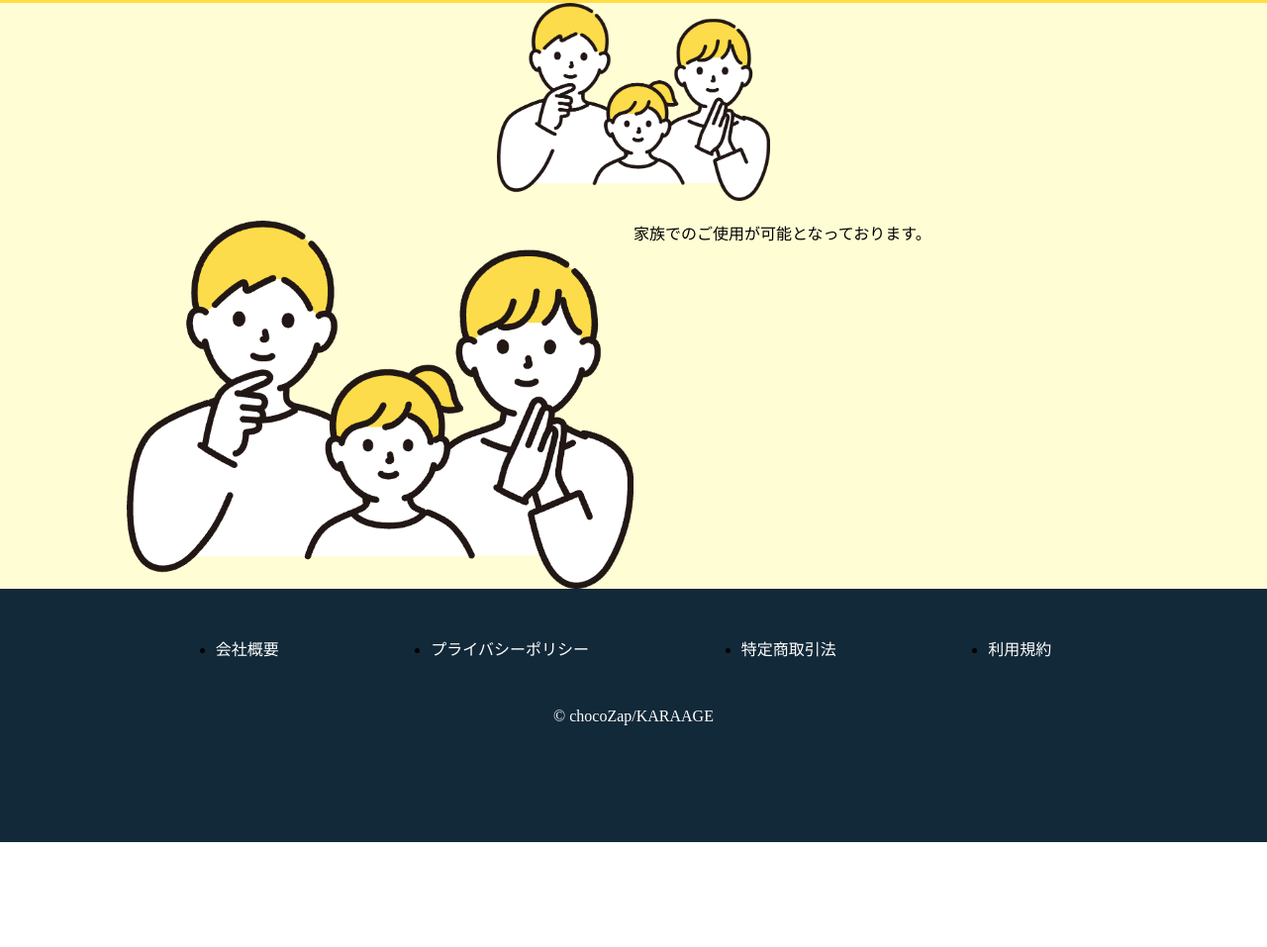
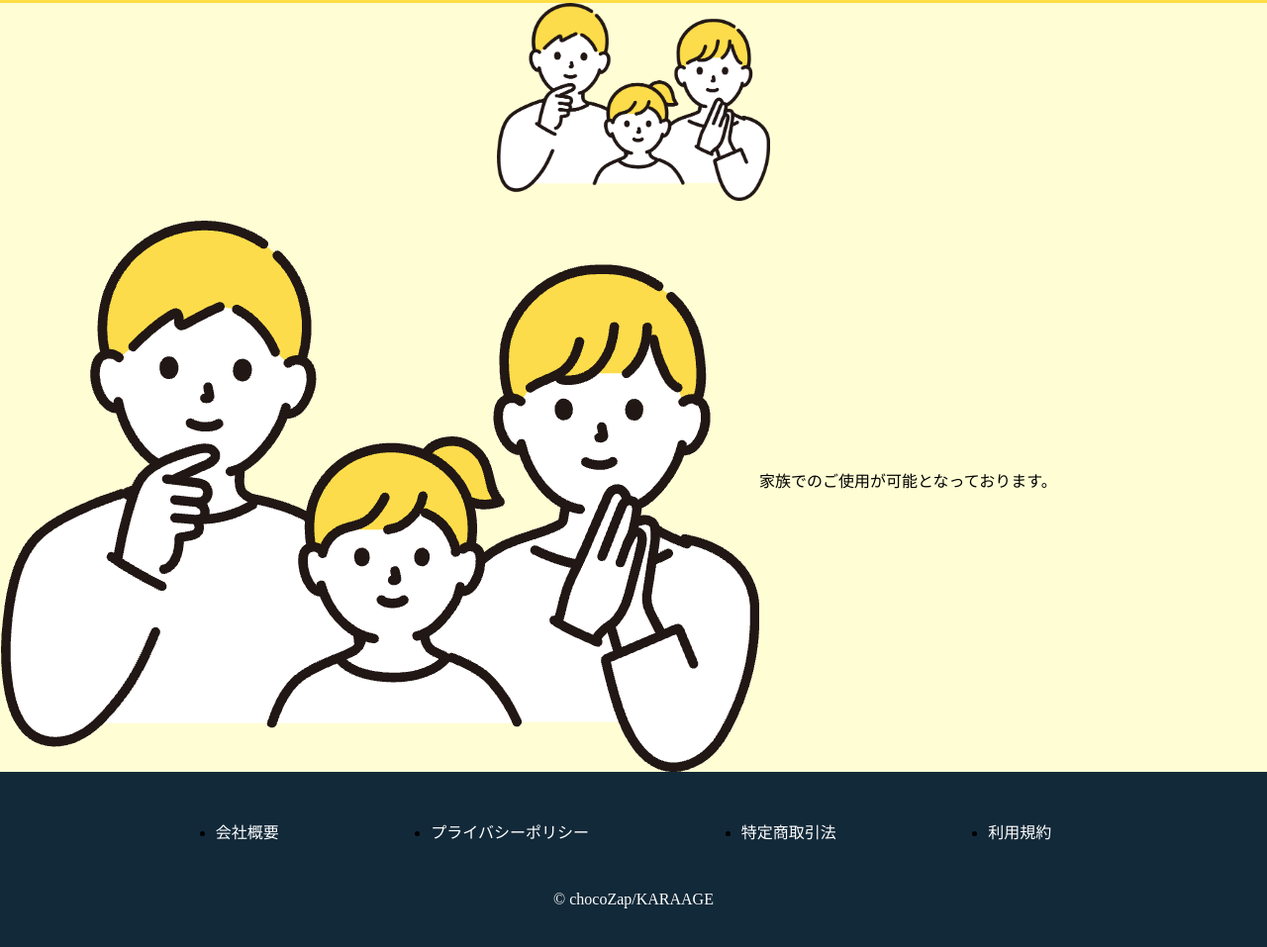
Before and after one commit to Internship-3days-202405-Tokyo/KARAAGE, a plain HTML site: page index.html in a window 1280 px wide. Shown: the part 1439-2396 px from the top of the page at 99% size. Before the commit the page ends 2290 px from the top, so only its background shows below. Drawn offline with Linux system fonts and the light colour scheme; some packages are replaced by stand-ins of ours.

Commit message:
#29 サービス概要のテキストの管理をdivクラスに変更

```diff
--- a/index.html
+++ b/index.html
@@ -42,10 +42,12 @@
             height="200"
           />
         </div>
-        <div class="service-wrapper">
-          <img src="images/family.png" alt="サービス1の画像" />
-          <p>家族でのご使用が可能となっております。</p>
-        </div>
+            <div class="service-wrapper">
+                <img src="images/family.png" alt="サービス1の画像">
+                <div class="service-wrapper-sentences">
+                  <p>家族でのご使用が可能となっております。</p>
+                </div>
+            </div>
       </section>
       <div class="stickyBottomContainer">
         <a class="btnWithColorBackground" href="https://chocozap.jp/">
--- a/style.css
+++ b/style.css
@@ -50,9 +50,9 @@ main {
   margin-top: 20px;
 }
 
-.service-wrapper img,
-.service-wrapper p {
+.service-wrapper-sentences {
   width: 40%;
+  padding-top: 250px;
 }
 
 .service img,
```
